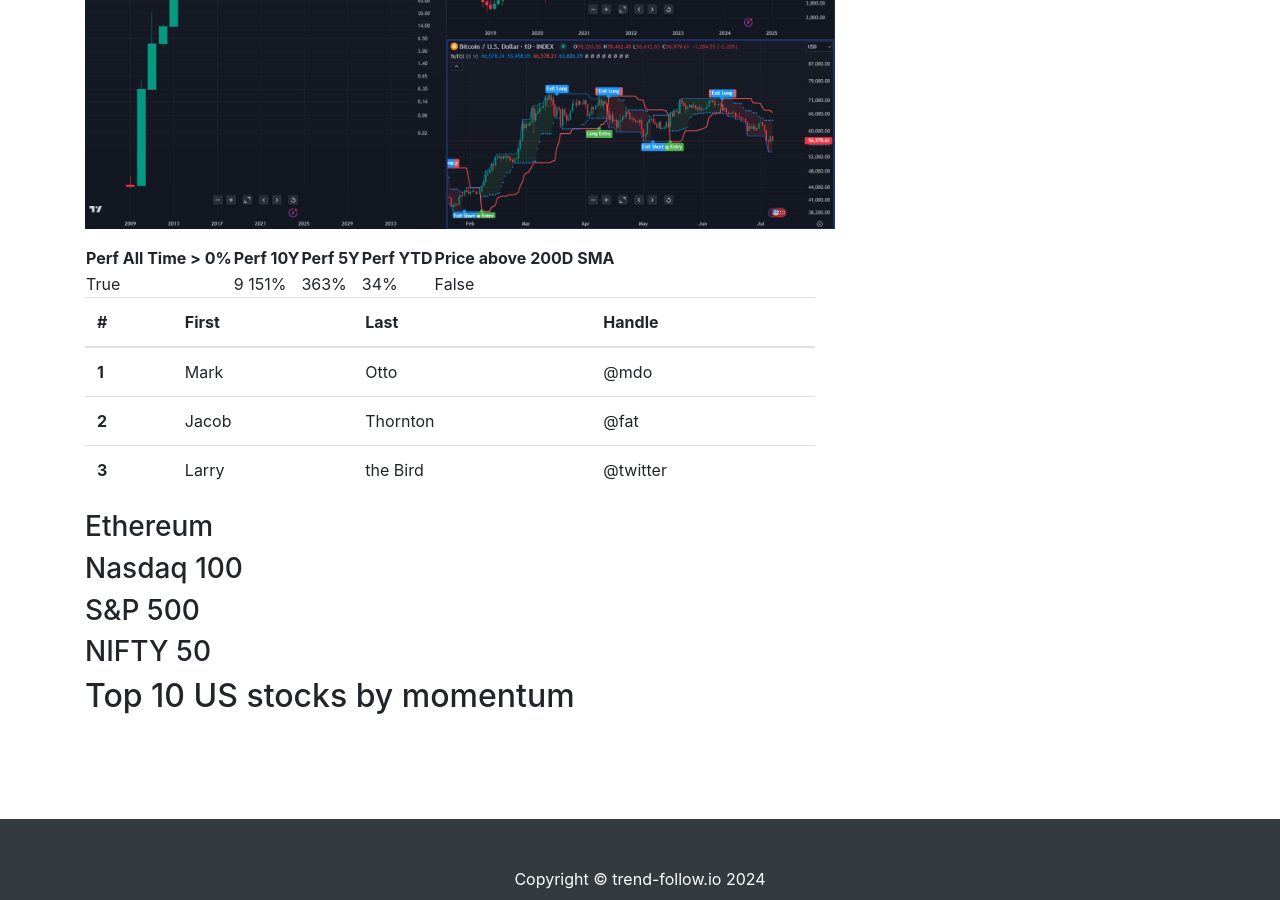
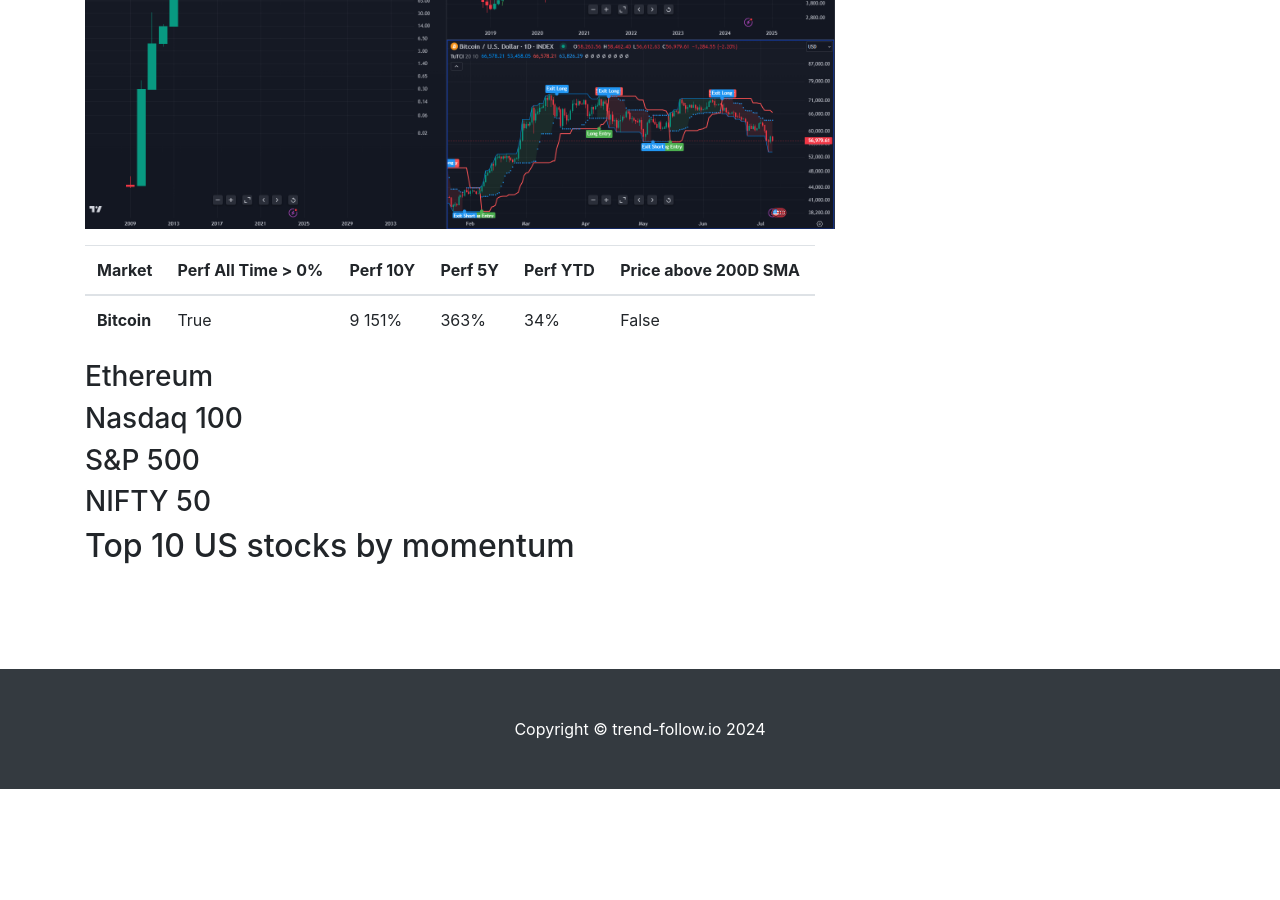
Before and after one commit to GeorgeFreelanceDeveloper/trend-follow.io, a Jekyll site: the page built from docs/_pages/markets.md, in a window 1280 px wide and 900 px high, scrolled down 1007 px. Built offline with Jekyll 4.4.1, drawn with Linux system fonts in a browser that asks for light colours; after the commit the page ends 1796 px from its top, so only the background shows below that.

Commit message:
Markets page: updated bitcoin section

```diff
--- a/docs/_pages/markets.md
+++ b/docs/_pages/markets.md
@@ -13,40 +13,28 @@
 ### Bitcoin
 Bitcoin (BTC) is a decentralized cryptocurrency that was first described in a 2008 whitepaper by an individual or group of individuals using the alias Satoshi Nakamoto. Officially launched in January 2009, Bitcoin is a peer-to-peer online currency that allows transactions to happen directly between equal and independent network participants without the need for any intermediary. Bitcoin is digital money that cannot be inflated or manipulated by any individual, company, government, or central bank. Bitcoin is recognized as one of the initial cryptocurrencies to come into use and has inspired the development of thousands of competing projects. There will only ever be 21 million BTC. Bitcoin is highly divisible, with its smallest unit, i.e. 0.000 000 01 BTC, called a "satoshi" or "sat." As bitcoin's value has risen, its easy divisibility has become a key attribute.
 
-<img src="../assets/images/bitcoin.png" width=750px>
+<img src="../assets/images/bitcoin.png" title="Bitcoin" width=750px>
 
-
-| Perf All Time > 0%        | Perf 10Y    | Perf 5Y    | Perf YTD    | Price above 200D SMA |
-| ------------------------- | ----------  | ---------- | ----------- | -------------------- |
-| True                      | 9 151%      | 363%       | 34%         | False                |
 
 <table class="table">
   <thead>
     <tr>
-      <th scope="col">#</th>
-      <th scope="col">First</th>
-      <th scope="col">Last</th>
-      <th scope="col">Handle</th>
+      <th scope="col">Market</th>
+      <th scope="col">Perf All Time > 0%</th>
+      <th scope="col">Perf 10Y</th>
+      <th scope="col">Perf 5Y</th>
+      <th scope="col">Perf YTD</th>
+      <th scope="col">Price above 200D SMA</th>
     </tr>
   </thead>
   <tbody>
     <tr>
-      <th scope="row">1</th>
-      <td>Mark</td>
-      <td>Otto</td>
-      <td>@mdo</td>
-    </tr>
-    <tr>
-      <th scope="row">2</th>
-      <td>Jacob</td>
-      <td>Thornton</td>
-      <td>@fat</td>
-    </tr>
-    <tr>
-      <th scope="row">3</th>
-      <td>Larry</td>
-      <td>the Bird</td>
-      <td>@twitter</td>
+      <th scope="row">Bitcoin</th>
+      <td>True</td>
+      <td>9 151%</td>
+      <td>363%</td>
+      <td>34%</td>
+      <td>False</td>
     </tr>
   </tbody>
 </table>
```
